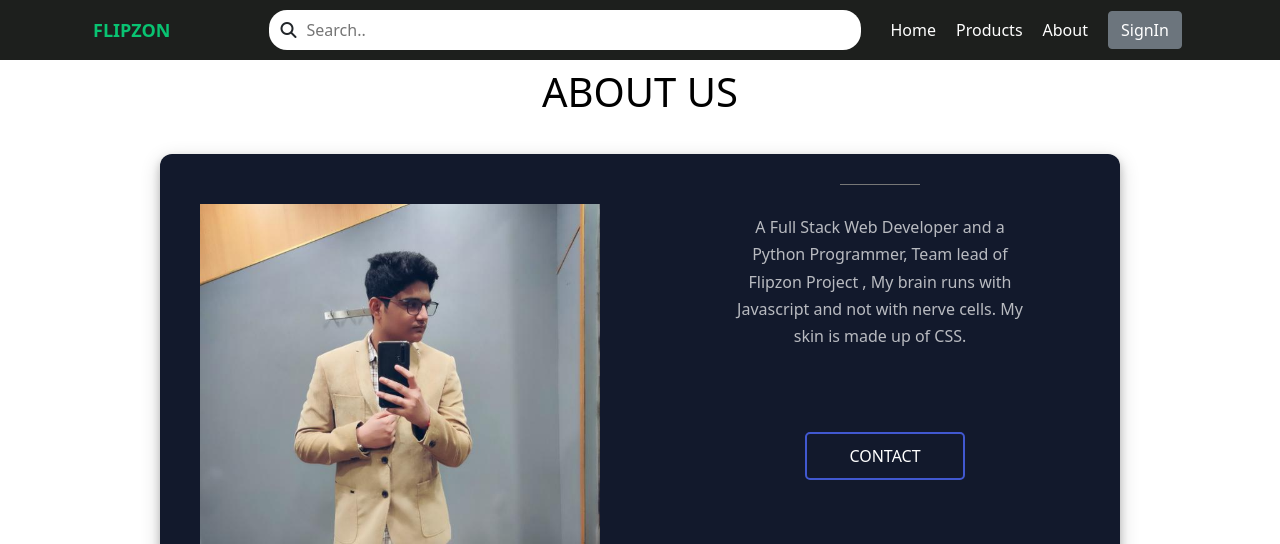
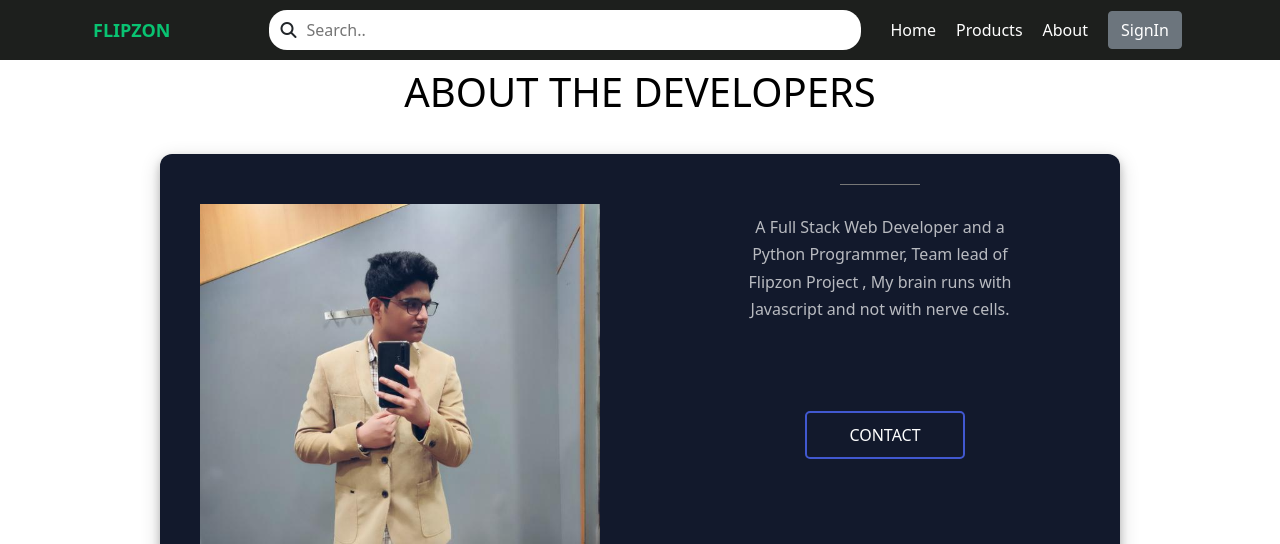
Before and after one commit to chanakyha/Flipzon, a website: page public/pages/about flipzon.html in a window 1280 px wide. Shown: the top 544 px of the page. Drawn offline with nearby package versions, Linux system fonts and the light colour scheme.

Commit message:
Fixed the about us pages styling glitch

```diff
--- a/public/css/about page.css
+++ b/public/css/about page.css
@@ -9,6 +9,7 @@
 body {
   color: black;
   font-family: "Poppins", sans-serif;
+  overflow-x: hidden;
 }
 /* navbar CSS */
 header a {
--- a/public/pages/about flipzon.html
+++ b/public/pages/about flipzon.html
@@ -70,7 +70,7 @@
 
     <!--------------------- About section ------->
     <div class="row">
-        <h1 class="product-heading">ABOUT US</h1>
+        <h1 class="product-heading">ABOUT THE DEVELOPERS</h1>
     </div>
     <section>
         <div class="image">
@@ -82,7 +82,7 @@
                 <!-- line here -->
             </span>
             <p>A Full Stack Web Developer and a Python Programmer, Team lead of Flipzon Project , My brain runs with
-                Javascript and not with nerve cells. My skin is made up of CSS.
+                Javascript and not with nerve cells.
                 <br>
             </p>
             <ul class="links">
```
